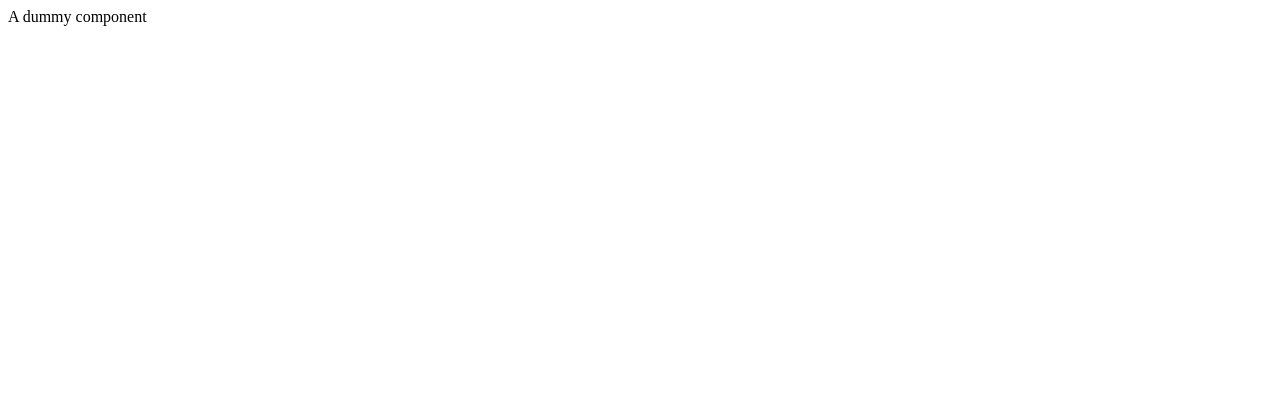
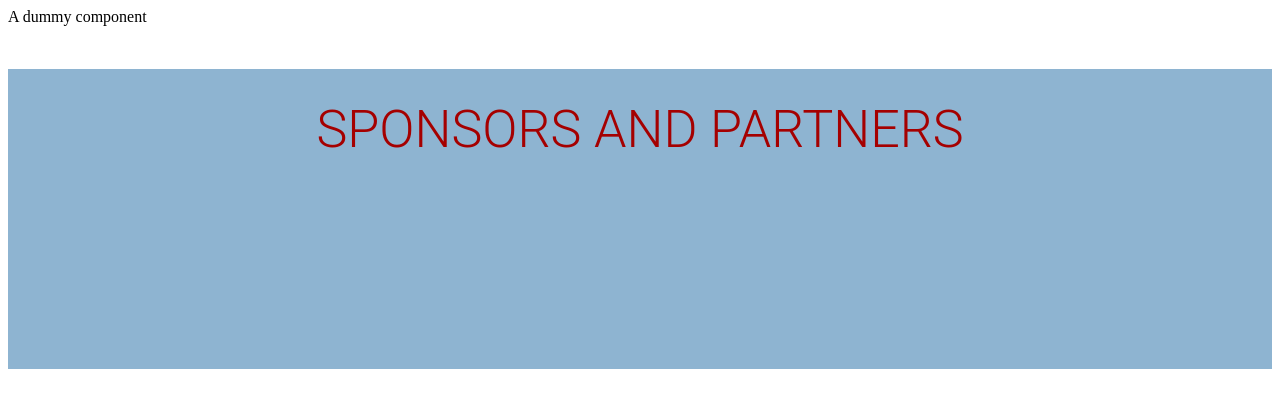
Before and after one commit to reevesglobal/capstone-coding-camp, a React (Create React App) app in the folder client/: page / in a window 1280 px wide. Shown: the top 408 px of the page. Built offline with nearby package versions, Linux system fonts and the light colour scheme.

Commit message:
added start of sponsors section & sectiontitle component

```diff
--- a/client/package.json
+++ b/client/package.json
@@ -6,7 +6,8 @@
   "dependencies": {
     "react": "^16.8.6",
     "react-dom": "^16.8.6",
-    "react-scripts": "3.0.1"
+    "react-scripts": "3.0.1",
+    "styled-components": "^4.3.1"
   },
   "scripts": {
     "start": "react-scripts start",
--- /dev/null
+++ b/client/src/components/SponsorsAndPartners.jsx
@@ -0,0 +1,20 @@
+import React from 'react';
+import styled from 'styled-components';
+import SectionTitle from '../styles/SectionTitle';
+
+const StyledBackground = styled.div`
+  height: 300px;
+  background-color: #8EB4D1;
+`;
+
+
+
+const SponsorsAndPartners = (props) => {
+  return (
+    <StyledBackground>
+      <SectionTitle label={`Sponsors And Partners`} inputColor="" />
+    </StyledBackground>
+  );
+}
+
+export default SponsorsAndPartners;
--- a/client/src/containers/Dummycontainer.jsx
+++ b/client/src/containers/Dummycontainer.jsx
@@ -1,9 +1,15 @@
 import React, { Component } from "react";
 import Dummycomponent from "../components/Dummycomponent";
+import SponsorsAndPartners from "../components/SponsorsAndPartners";
 
 export class Dummycontainer extends Component {
     render() {
-        return <Dummycomponent />;
+        return (
+          <div>
+            <Dummycomponent />
+            <SponsorsAndPartners />
+          </div>
+        );
     }
 }
 
--- /dev/null
+++ b/client/src/styles/SectionTitle.jsx
@@ -0,0 +1,20 @@
+import React from 'react';
+import styled from 'styled-components';
+
+const StyledTitle = styled.h2`
+  padding-top: 30px;
+  font-family: 'Roboto', sans-serif;
+  font-size: 3.25em;
+  font-weight: 300;
+  text-align: center;
+  color: ${props => props.inputColor || "#A50000"};
+  text-transform: uppercase;
+`;
+
+const SectionTitle = (props) => {
+  return (
+    <StyledTitle inputColor={props.inputColor}>{props.label}</StyledTitle>
+  );
+}
+
+export default SectionTitle;
```
